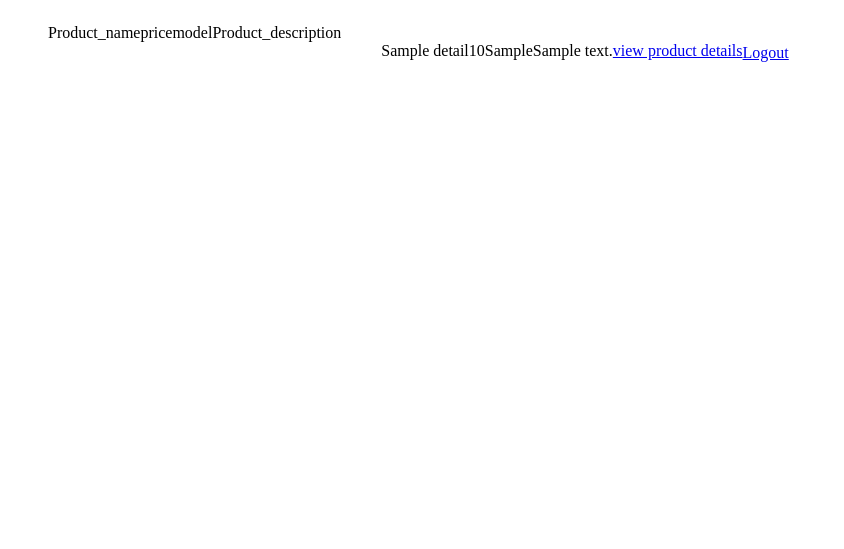
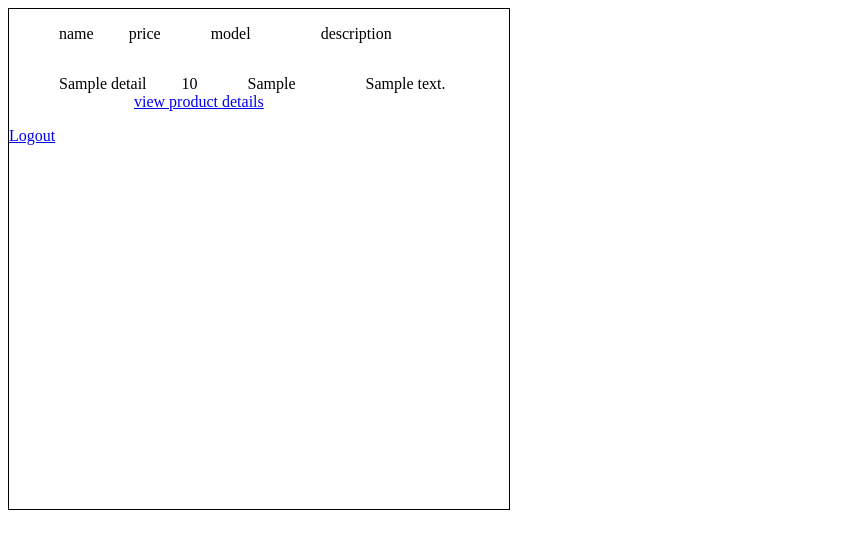
Before and after one commit to kalaiR/Profile_and_Product, a Django app: template firstproject/templates/product/details.html in a window 1280 px wide. Shown: the top 549 px of the page, without its empty margins (0-844 px from the left). Run offline with Django 3.2, Linux system fonts and the light colour scheme; the template is opened without the code that fills it: most values are stand-ins (such as "Sample title", 1, 10 or a date in 2020); data that the repository does not hold is empty; parts of the project's set-up code (start-up, migrations or seed data) failed here and were passed over.

Commit message:
file updated

```diff
--- a/firstproject/templates/product/details.html
+++ b/firstproject/templates/product/details.html
@@ -1,44 +1,46 @@
+<!DOCTYPE html>
 <html>
-	<head></head>
-<body>
-	<div class="container">
+		<head>
+			<meta charset="utf-8">
+		</head>
+		<body>
+			<div class="container" style="width:500px;height:500px;border:1px solid;">
 
-
-
-								<ul style="float:left; list-style-type:none;">
-									<li style="float:left;">Product_name</li>
-									<li style="float:left;">price</li>
-									<li style="float:left;">model</li>
-									<li style="float:left;">Product_description</li>
+								<ul style="float:left; list-style-type:none;text-align:center">
+									<li style="float:left;margin-left:10px;">name</li>
+									<li style="float:left;margin-left:35px;">price</li>
+									<li style="float:left;margin-left:50px;">model</li>
+									<li style="float:left;margin-left:70px;">description</li>
 								</ul>
 								</br>
 
 
-								 				{%for details in detail %}
+					{%for details in detail %}
 
 								 		<ul style="float:left; list-style-type:none;">
-												<li style="float:left;">
+												<li style="float:left;margin-left:10px;">
 													{{details.product_name}}
 												</li>
-												<li style="float:left;">
+												<li style="float:left;margin-left:35px;">
 													{{details.price}}
 												</li>
-												<li style="float:left;">
+												<li style="float:left;margin-left:50px;">
 													{{details.product_model}}
 												</li>
-												<li style="float:left;">
+												<li style="float:left;margin-left:70px;">
 													{{details.product_description}}
 												</li>
-												<li style="float:left;">
+												<li style="float:left;margin-left:85px;">
 													<a href="{% url particular_details details.id %}">view product details</a>
 												</li>
 
-										</ul>	</br>
+										</ul>
+											</br>
+						{%endfor%}
+						<a href=" /logout">Logout</a>
 
-												{%endfor%}
 
-								<a href=" /logout">Logout</a>
-	</div><!--container-->
+			</div><!--container-->
 
-</body>
+		</body>
 </html>
```
Also changed, not shown: 3 other files.
